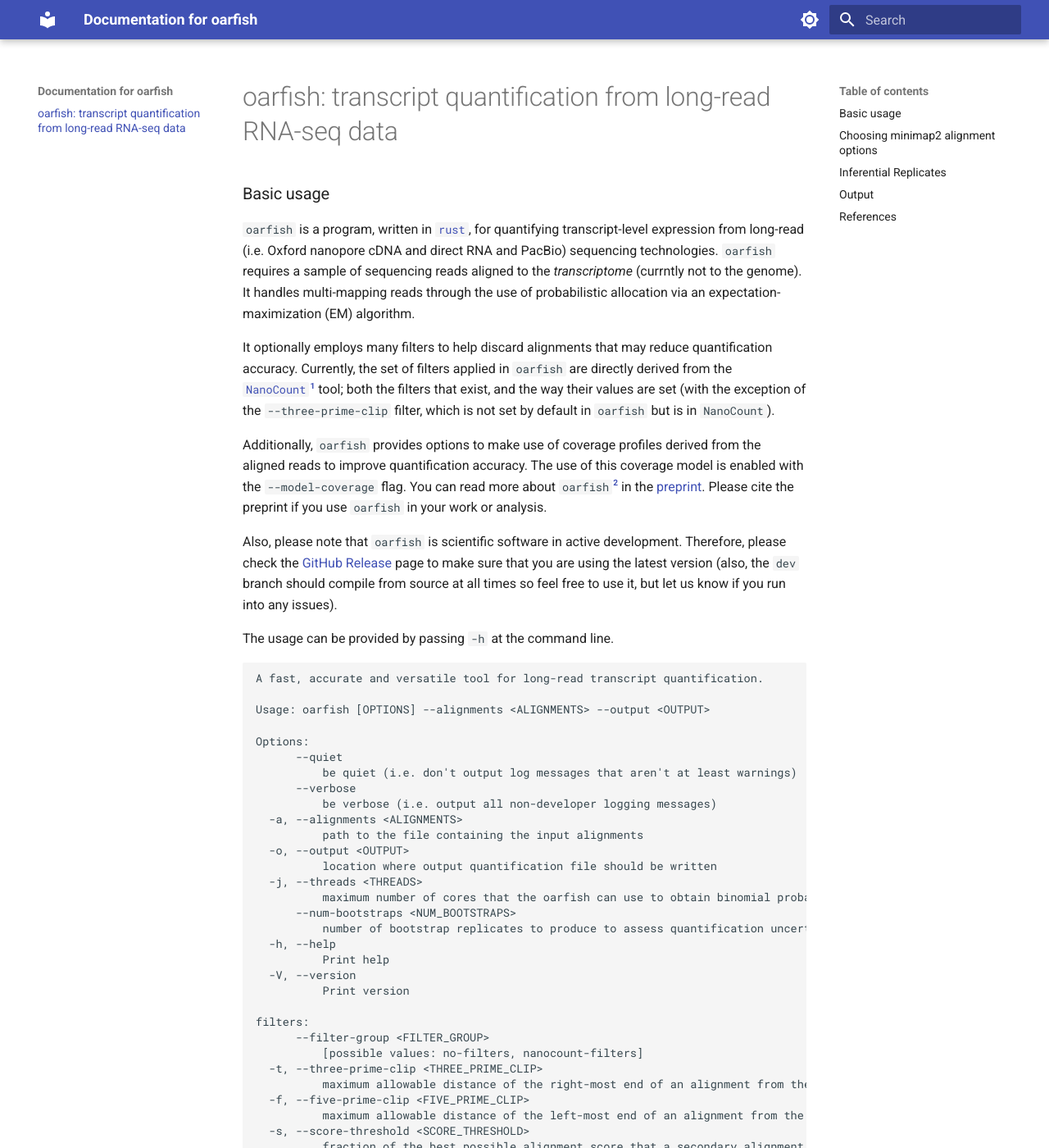
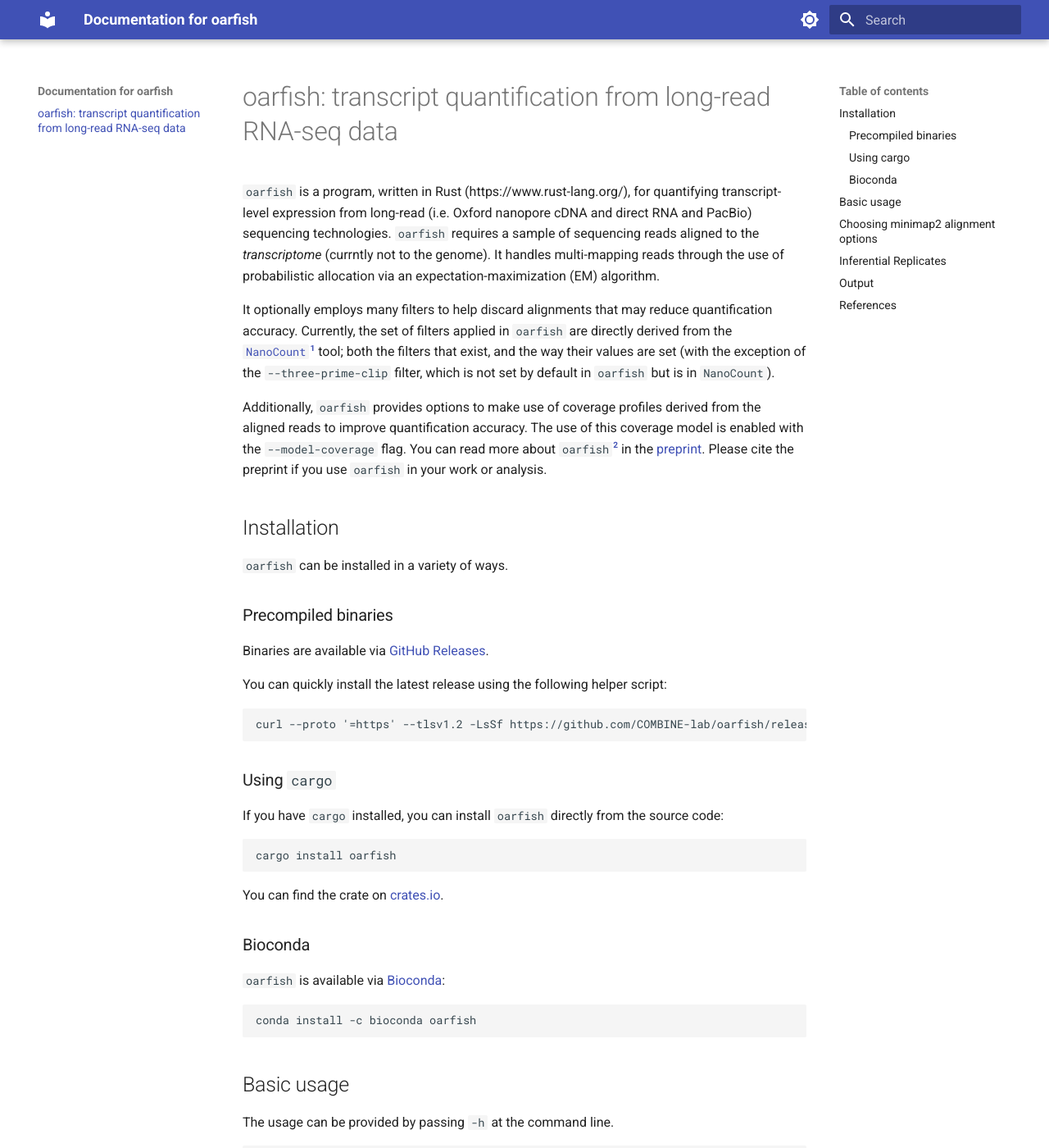
Before and after one commit to COMBINE-lab/oarfish, an MkDocs documentation site: the page built from docs/index.md, in a window 1280 px wide and 1400 px high. Shown: the whole window at 82% size. Built offline with MkDocs 1.6.1 and Material for MkDocs 9.7.7, drawn with Linux system fonts in a browser that asks for light colours.

Commit message:
doc: list installation options

````diff
--- a/docs/index.md
+++ b/docs/index.md
@@ -1,17 +1,47 @@
 # oarfish: transcript quantification from long-read RNA-seq data
 
-### Basic usage
+`oarfish` is a program, written in Rust (https://www.rust-lang.org/), for quantifying transcript-level expression from long-read (i.e. Oxford nanopore cDNA and direct RNA and PacBio) sequencing technologies. `oarfish` requires a sample of sequencing reads aligned to the _transcriptome_ (currntly not to the genome). It handles multi-mapping reads through the use of probabilistic allocation via an expectation-maximization (EM) algorithm.
 
-`oarfish` is a program, written in [`rust`](https://www.rust-lang.org/), for quantifying transcript-level expression from long-read (i.e. Oxford nanopore cDNA and direct RNA and PacBio) sequencing technologies. `oarfish` requires a sample of sequencing reads aligned to the *transcriptome* (currntly not to the genome). It handles multi-mapping reads through the use of probabilistic allocation via an expectation-maximization (EM) algorithm.
+It optionally employs many filters to help discard alignments that may reduce quantification accuracy. Currently, the set of filters applied in `oarfish` are directly derived from the [`NanoCount`](https://github.com/a-slide/NanoCount)[^Gleeson] tool; both the filters that exist, and the way their values are set (with the exception of the `--three-prime-clip` filter, which is not set by default in `oarfish` but is in `NanoCount`).
 
-It optionally employs many filters to help discard alignments that may reduce quantification accuracy.  Currently, the set of filters applied in `oarfish` are directly derived from the [`NanoCount`](https://github.com/a-slide/NanoCount)[^Gleeson] tool; both the filters that exist, and the way their values are set (with the exception of the `--three-prime-clip` filter, which is not set by default in `oarfish` but is in `NanoCount`).
+Additionally, `oarfish` provides options to make use of coverage profiles derived from the aligned reads to improve quantification accuracy. The use of this coverage model is enabled with the `--model-coverage` flag. You can read more about `oarfish`[^preprint] in the [preprint](https://www.biorxiv.org/content/10.1101/2024.02.28.582591v1). Please cite the preprint if you use `oarfish` in your work or analysis.
 
-Additionally, `oarfish` provides options to make use of coverage profiles derived from the aligned reads to improve quantification accuracy.  The use of this coverage model is enabled with the `--model-coverage` flag. You can read more about `oarfish`[^preprint] in the [preprint](https://www.biorxiv.org/content/10.1101/2024.02.28.582591v1). Please cite the preprint if you use `oarfish` in your work or analysis.
+## Installation
 
-Also, please note that `oarfish` is scientific software in active development.  Therefore, please check the [GitHub Release](https://github.com/COMBINE-lab/oarfish/releases) page to make sure that you are using the latest version
-(also, the `dev` branch should compile from source at all times so feel free to use it, but let us know if you run into any issues).
+`oarfish` can be installed in a variety of ways.
+
+### Precompiled binaries
+
+Binaries are available via [GitHub Releases](https://github.com/COMBINE-lab/oarfish/releases).
+
+You can quickly install the latest release using the following helper script:
+
+```sh
+curl --proto '=https' --tlsv1.2 -LsSf https://github.com/COMBINE-lab/oarfish/releases/latest/download/oarfish-installer.sh | sh
+```
+
+### Using `cargo`
+
+If you have `cargo` installed, you can install `oarfish` directly from the source code:
+
+```sh
+cargo install oarfish
+```
+
+You can find the crate on [crates.io](https://crates.io/crates/oarfish).
+
+### Bioconda
+
+`oarfish` is available via [Bioconda](https://anaconda.org/bioconda/oarfish):
+
+```sh
+conda install -c bioconda oarfish
+```
+
+## Basic usage
 
 The usage can be provided by passing `-h` at the command line.
+
 ```
 A fast, accurate and versatile tool for long-read transcript quantification.
 
@@ -57,7 +87,7 @@ The input should be a `bam` format file, with reads aligned using [`minimap2`](h
 `-d fw` will allow only alignments in the forward orientation and `-d rc` will allow only alignments in the reverse-complement orientation and `-d both` (the default) will allow both.  The `-d` filter, if explicitly provided, overrides
 the orientation filter in any provided "filter group" so e.g. passing `--filter-group no-filters -d fw` will disable other filters, but will still only admit alignments in the forward orientation.
 
-### Choosing `minimap2` alignment options
+## Choosing `minimap2` alignment options
 
 Since the purpose of `oarfish` is to estimate transcript abundance from a collection of alignments to the target transcriptome, it is important that the alignments are generated
 in a fashion that is compatible with this goal.  Primarily, this means that the aligner should be configured to report as many optimal (and near-optimal) alignments as exist, so that
@@ -73,11 +103,11 @@ accuracy of `oarfish`, but it may make alignment take longer and produce a large
 **Note (2)**: For very high quality PacBio data, it may be most appropriate to use the `-ax map-hifi` flag in place of `-ax pacbio`.  We are currently evaluating the effect of this option, and also welcome feedback if you
 have experiences to share on the use of data aligned with these different flags with `oarfish`.
 
-### Inferential Replicates
+## Inferential Replicates
 
 `oarfish` has the ability to compute [_inferential replicates_](https://academic.oup.com/nar/article/47/18/e105/5542870) of its quantification estimates. This is performed by bootstrap sampling of the original read mappings, and subsequently performing inference under each resampling.  These inferential replicates allow assessing the variance of the point estimate of transcript abundance, and can lead to improved differential analysis at the transcript level, if using a differential testing tool that takes advantage of this information. The generation of inferential replicates is controlled by the `--num-bootstraps` argument to `oarfish`.  The default value is `0`, meaning that no inferential replicates are generated.  If you set this to some value greater than `0`, the the requested number of inferential replicates will be generated. It is recommended, if generating inferential replicates, to run `oarfish` with multiple threads, since replicate generation is highly-parallelized. Finally, if replicates are generated, they are written to a [`Parquet`](https://parquet.apache.org/), starting with the specified output stem and ending with `infreps.pq`.
 
-### Output
+## Output
 
 The `--output` option passed to `oarfish` corresponds to a path prefix (this prefix can contain the path separator character and if it refers to a directory that does not yeat exist, that directory will be created). Based on this path prefix, say `P`, `oarfish` will create 2 files:
 
@@ -85,7 +115,7 @@ The `--output` option passed to `oarfish` corresponds to a path prefix (this pre
   * `P.quant` - a tab separated file listing the quantified targets, as well as information about their length and other metadata. The `num_reads` column provides the estimate of the number of reads originating from each target.
   * `P.infreps.pq` - a [`Parquet`](https://parquet.apache.org/) table where each row is a transcript and each column is an inferential replicate, containing the estimated counts for each transcript under each computed inferential replicate.
 
-### References
+## References
 
 [^Gleeson]: Josie Gleeson, Adrien Leger, Yair D J Prawer, Tracy A Lane, Paul J Harrison, Wilfried Haerty, Michael B Clark, Accurate expression quantification from nanopore direct RNA sequencing with NanoCount, Nucleic Acids Research, Volume 50, Issue 4, 28 February 2022, Page e19, [https://doi.org/10.1093/nar/gkab1129](https://doi.org/10.1093/nar/gkab1129)
 
````
